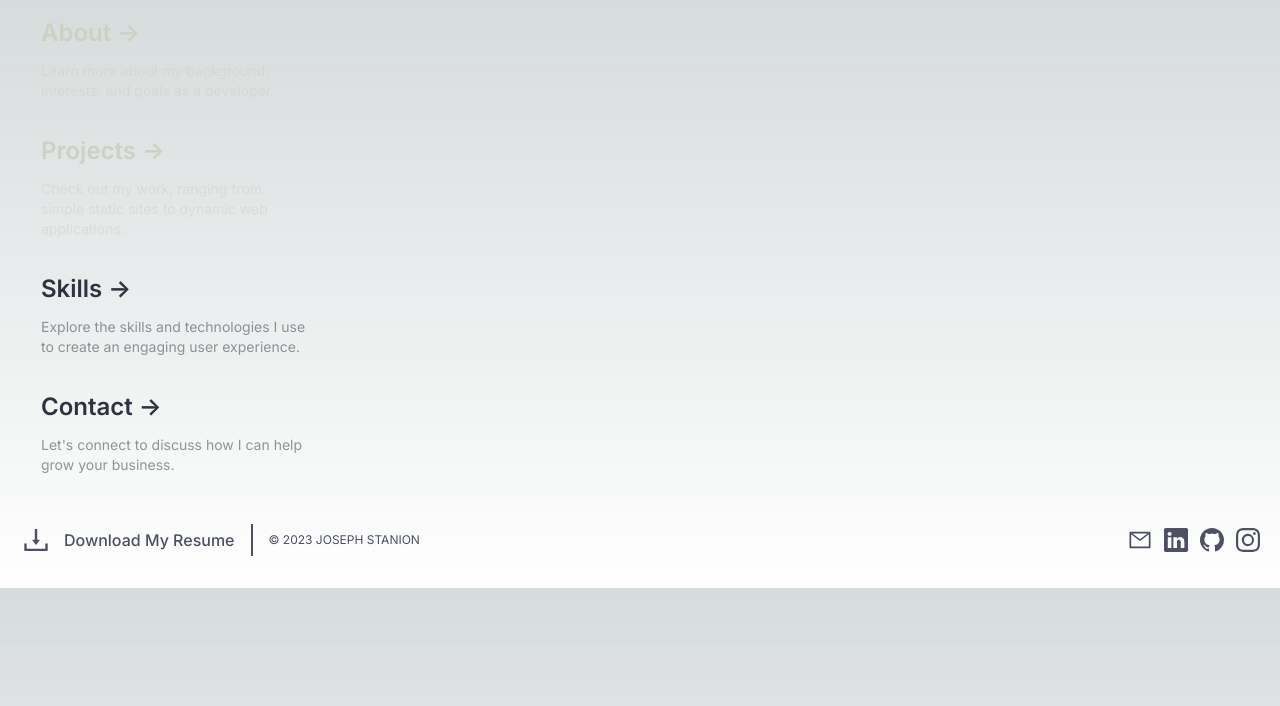
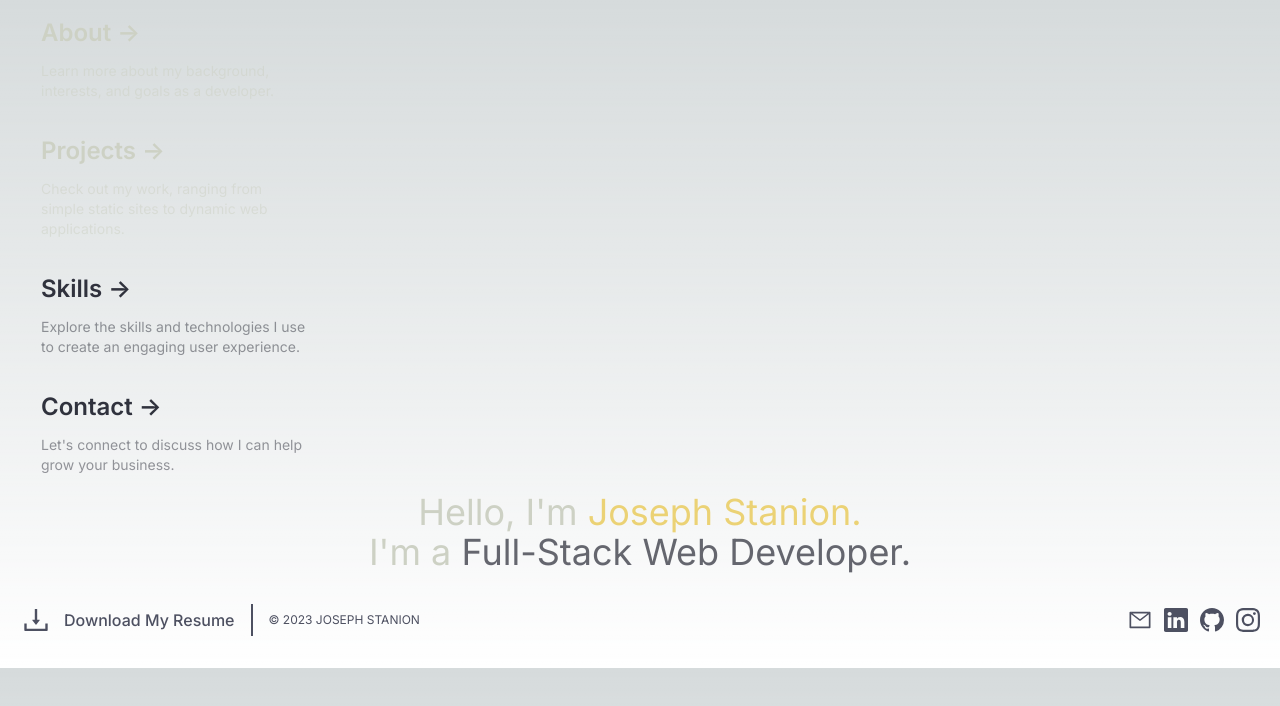
Before and after one commit to Jstanion/Portfolio, a Next.js app: page / in a window 1280 px wide. Shown: the top 706 px of the page. Built offline with nearby package versions, Linux system fonts and the light colour scheme.

Commit message:
added hero to home page

```diff
--- a/app/layout.js
+++ b/app/layout.js
@@ -15,11 +15,9 @@ export default function RootLayout({ children }) {
   return (
     <html lang="en">
       <body className={inter.className}>
-        {/* <div className="flex min-h-screen py-10"> */}
-          <Navbar />
-          {children}
-          <Footer />
-        {/* </div> */}
+        <Navbar />
+        {children}
+        <Footer />
       </body>
     </html>
   );
--- a/app/page.js
+++ b/app/page.js
@@ -1,5 +1,10 @@
 import React from "react";
+import Hero from "@/components/Hero";
 
 export default function Home() {
-  return <></>;
+  return (
+  <main>
+    <Hero />
+  </main>
+  )
 }
--- a/app/hero/page.jsx
+++ b/components/Hero.jsx
@@ -1,3 +1,5 @@
+import React from "react";
+
 export default function Hero() {
   return (
     <div className="flex w-full text-center items-center justify-center">
```
